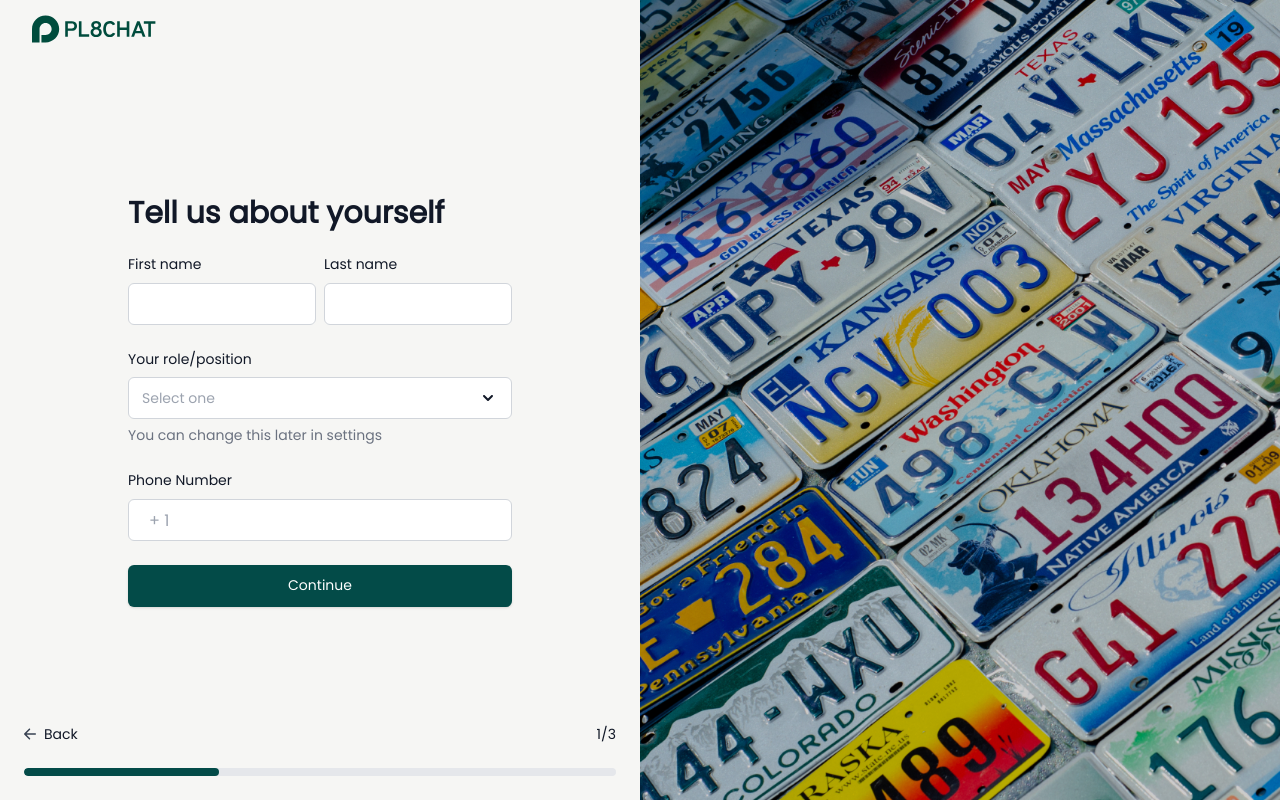
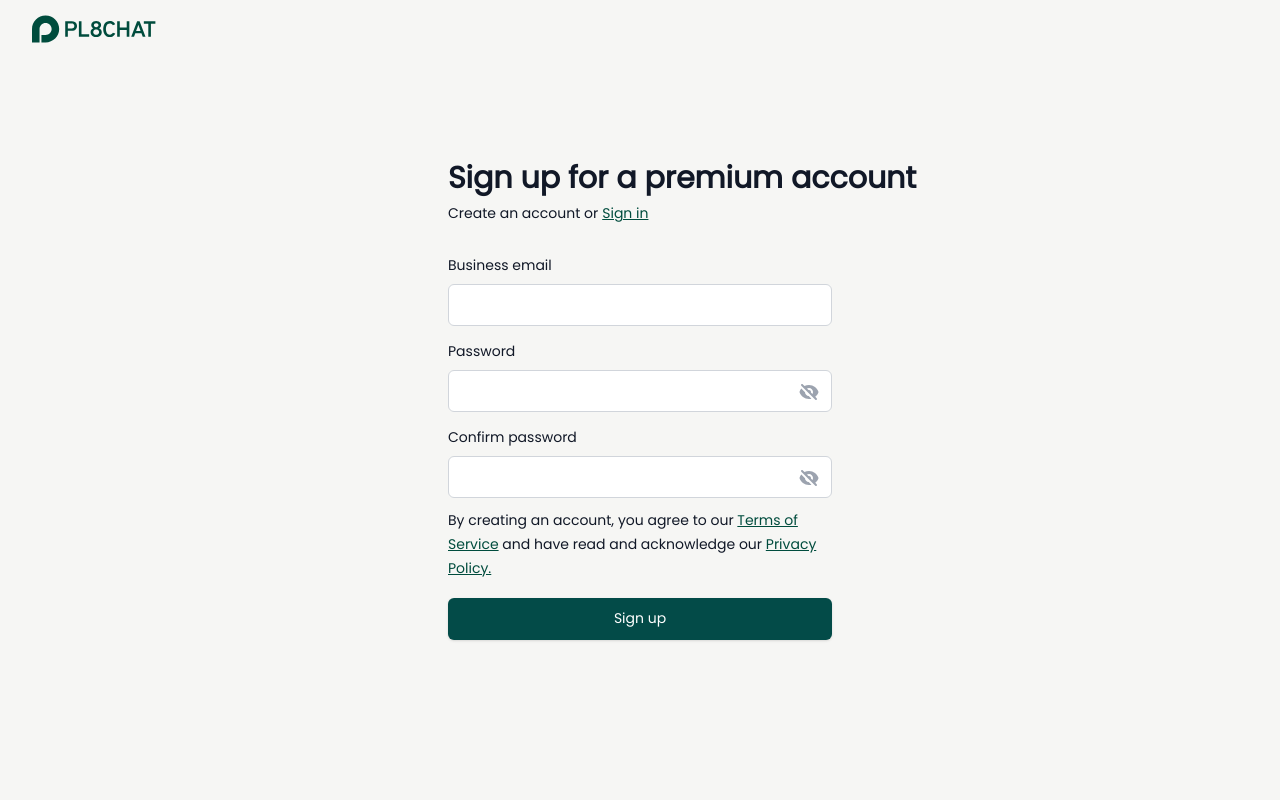
Before and after one commit to pl8chat/pl8chat-website, a Next.js app: page /premium in a window 1280 px wide. Built offline with nearby package versions, Linux system fonts and the light colour scheme.

Commit message:
requested changes

```diff
--- a/src/components/freePlanForm.tsx
+++ b/src/components/freePlanForm.tsx
@@ -15,6 +15,7 @@ import GreenCheck from './svgs/checkGreen'
 import ProgressBar from './progressBar';
 import Link from 'next/link'
 import Image from 'next/image'
+import EyeOff from './svgs/eyeOff'
 
 type SelectKeys = "role" | "industry" | "parkingSize" | "evCharging" | "state" | "country";
 
@@ -96,23 +97,15 @@ export default function FreePlanForm() {
             <Input variant='default' label='Business email' id='email' name='email' type='email' />
             <div className='relative w-full'>
               <Input variant='default' label='Password' id='password' name='password' type='password' className='w-full' />
-              <Image
-                src={`/assets/images/eyeOff.png`}
-                alt='Eye Icon'
-                width={20}
-                height={20}
-                className='absolute right-[13px] top-9'
-              />
+              <div className='absolute right-[13px] top-10'>
+                <EyeOff />
+              </div>
             </div>
             <div className='relative w-full'>
               <Input variant='default' label='Confirm password' id='currentPassword' name='currentPassword' type='password' className='w-full' />
-              <Image
-                src={`/assets/images/eyeOff.png`}
-                alt='Eye Icon'
-                width={20}
-                height={20}
-                className='absolute right-[13px] top-9'
-              />
+              <div className='absolute right-[13px] top-10'>
+                <EyeOff />
+              </div>
             </div>
             <div className="h-[60px] justify-start items-center gap-2 inline-flex">
               <div className="grow shrink basis-0"><span className="text-gray-900 text-sm font-normal leading-tight">By creating an account, you agree to our </span><Link href={`/terms`}><span className="text-[#004c3d] text-sm font-normal underline leading-tight">Terms of Service</span>
@@ -131,7 +124,7 @@ export default function FreePlanForm() {
             <div className="h-[92px] flex-col justify-start items-start gap-4 inline-flex">
               <div className="text-center text-gray-900 text-3xl font-semibold leading-9">Check your email</div>
               <div className="self-stretch justify-start items-center gap-1 inline-flex">
-                <div className="grow shrink basis-0"><span className="text-gray-900 text-sm font-normal leading-tight">We’ve sent an email to </span><span className="text-gray-900 text-sm font-bold leading-tight">michael@pl8chat.com </span><span className="text-gray-900 text-sm font-normal leading-tight">with a link to activate your account, </span></div>
+                <div className="grow shrink basis-0"><span className="text-gray-900 text-sm font-normal leading-tight">We’ve sent an email to </span><span className="text-gray-900 text-sm font-bold leading-tight">michael@pl8chat.com </span><span className="text-gray-900 text-sm font-normal leading-tight">with a link to activate your account.</span></div>
               </div>
             </div>
           </div>
@@ -327,8 +320,8 @@ export default function FreePlanForm() {
               </div> */}
             </div>
             <div className="w-[384px] flex-col justify-start items-start gap-6 inline-flex">
-              <Input variant='default' label='Address line 1 (Street address or post office box)' id='address1' name='address1' type='text' />
-              <Input variant='default' label='Address line 2' id='address2' name='address2' type='text' />
+              <Input variant='default' label='Street Address' id='address1' name='address1' type='text' />
+              <Input variant='default' label='Address line 2 (Optional)' id='address2' name='address2' type='text' />
               <div className="self-stretch gap-2 grid grid-cols-2">
                 <Input
                   variant='default'
--- a/src/components/paidPlanForm.tsx
+++ b/src/components/paidPlanForm.tsx
@@ -19,6 +19,7 @@ import Image from 'next/image'
 import GreenCheck from './svgs/checkGreen'
 import BackArrow from './svgs/backArrow'
 import Card from './svgs/cards'
+import EyeOff from './svgs/eyeOff'
 
 type SelectKeys = "role" | "industry" | "parkingSize" | "evCharging" | "state" | "country";
 
@@ -37,7 +38,7 @@ const emails = [
 ]
 
 export default function PaidPlanForm() {
-  const [step, setStep] = useState(3);
+  const [step, setStep] = useState(1);
   const [isChecked, setIsChecked] = useState(true);
   const [phoneNumber, setPhoneNumber] = useState('');
   const [isModalOpen, setModalOpen] = useState<boolean>(false);
@@ -104,23 +105,15 @@ export default function PaidPlanForm() {
             <Input variant='default' label='Business email' id='email' name='email' type='email' />
             <div className='relative w-full'>
               <Input variant='default' label='Password' id='password' name='password' type='password' className='w-full' />
-              <Image
-                src={`/assets/images/eyeOff.png`}
-                alt='Eye Icon'
-                width={20}
-                height={20}
-                className='absolute right-[13px] top-9'
-              />
+              <div className='absolute right-[13px] top-10'>
+                <EyeOff />
+              </div>
             </div>
             <div className='relative w-full'>
               <Input variant='default' label='Confirm password' id='currentPassword' name='currentPassword' type='password' className='w-full' />
-              <Image
-                src={`/assets/images/eyeOff.png`}
-                alt='Eye Icon'
-                width={20}
-                height={20}
-                className='absolute right-[13px] top-9'
-              />
+              <div className='absolute right-[13px] top-10'>
+                <EyeOff />
+              </div>
             </div>
             <div className="h-[60px] justify-start items-center gap-2 inline-flex">
               <div className="grow shrink basis-0"><span className="text-gray-900 text-sm font-normal leading-tight">By creating an account, you agree to our </span><Link href={`/terms`}><span className="text-[#004c3d] text-sm font-normal underline leading-tight">Terms of Service</span>
@@ -139,7 +132,7 @@ export default function PaidPlanForm() {
             <div className="h-[92px] flex-col justify-start items-start gap-4 inline-flex">
               <div className="text-center text-gray-900 text-3xl font-semibold leading-9">Check your email</div>
               <div className="self-stretch justify-start items-center gap-1 inline-flex">
-                <div className="grow shrink basis-0"><span className="text-gray-900 text-sm font-normal leading-tight">We’ve sent an email to </span><span className="text-gray-900 text-sm font-bold leading-tight">michael@pl8chat.com </span><span className="text-gray-900 text-sm font-normal leading-tight">with a link to activate your account, </span></div>
+                <div className="grow shrink basis-0"><span className="text-gray-900 text-sm font-normal leading-tight">We’ve sent an email to </span><span className="text-gray-900 text-sm font-bold leading-tight">michael@pl8chat.com </span><span className="text-gray-900 text-sm font-normal leading-tight">with a link to activate your account.</span></div>
               </div>
             </div>
           </div>
@@ -457,7 +450,7 @@ export default function PaidPlanForm() {
         <div className="flex w-full">
           {/* Left Column - max-w-[850px] h-[1044px] pl-24 */}
           <div className="basis-1/2 bg-[#f6f6f4] justify-end items-start gap-[164px] inline-flex">
-          {/* max-h-[800px] overflow-y-scroll overflow-x-hidden */}
+            {/* max-h-[800px] overflow-y-scroll overflow-x-hidden */}
             <div className="pr-6 pt-[100px]  flex-col justify-start items-end gap-6 inline-flex">
               <div className="w-[512px] justify-start items-center gap-8 inline-flex h-6">
                 <div className="justify-start items-center gap-2 flex cursor-pointer" onClick={handlePrevious}>
--- /dev/null
+++ b/src/components/svgs/eyeOff.tsx
@@ -0,0 +1,5 @@
+import EyeOff from '../../../public/assets/images/eyeOff.svg';
+
+export default function eyeOff() {
+  return <EyeOff />;
+}
```
Also changed, not shown: public/assets/images/eyeOff.svg (added).
